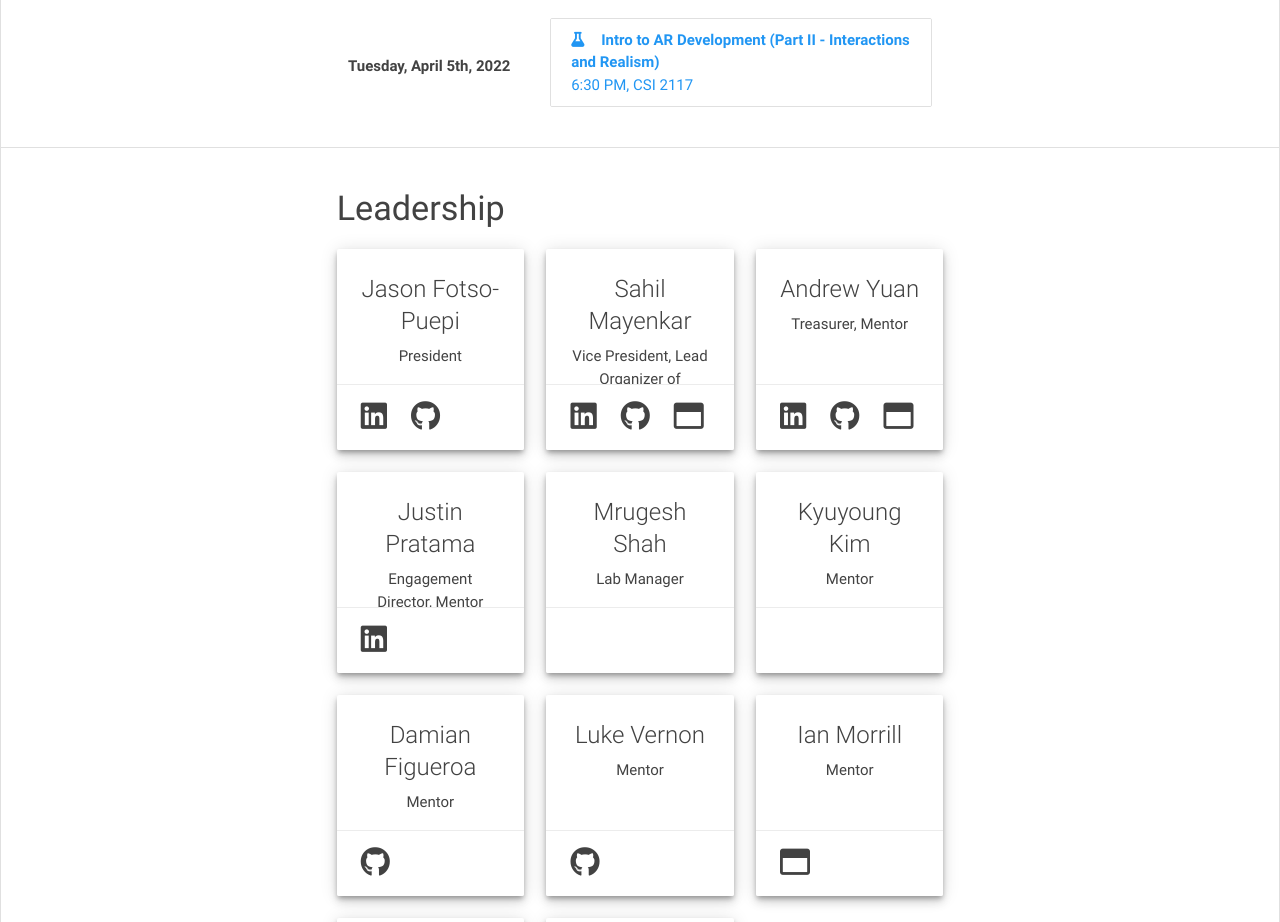
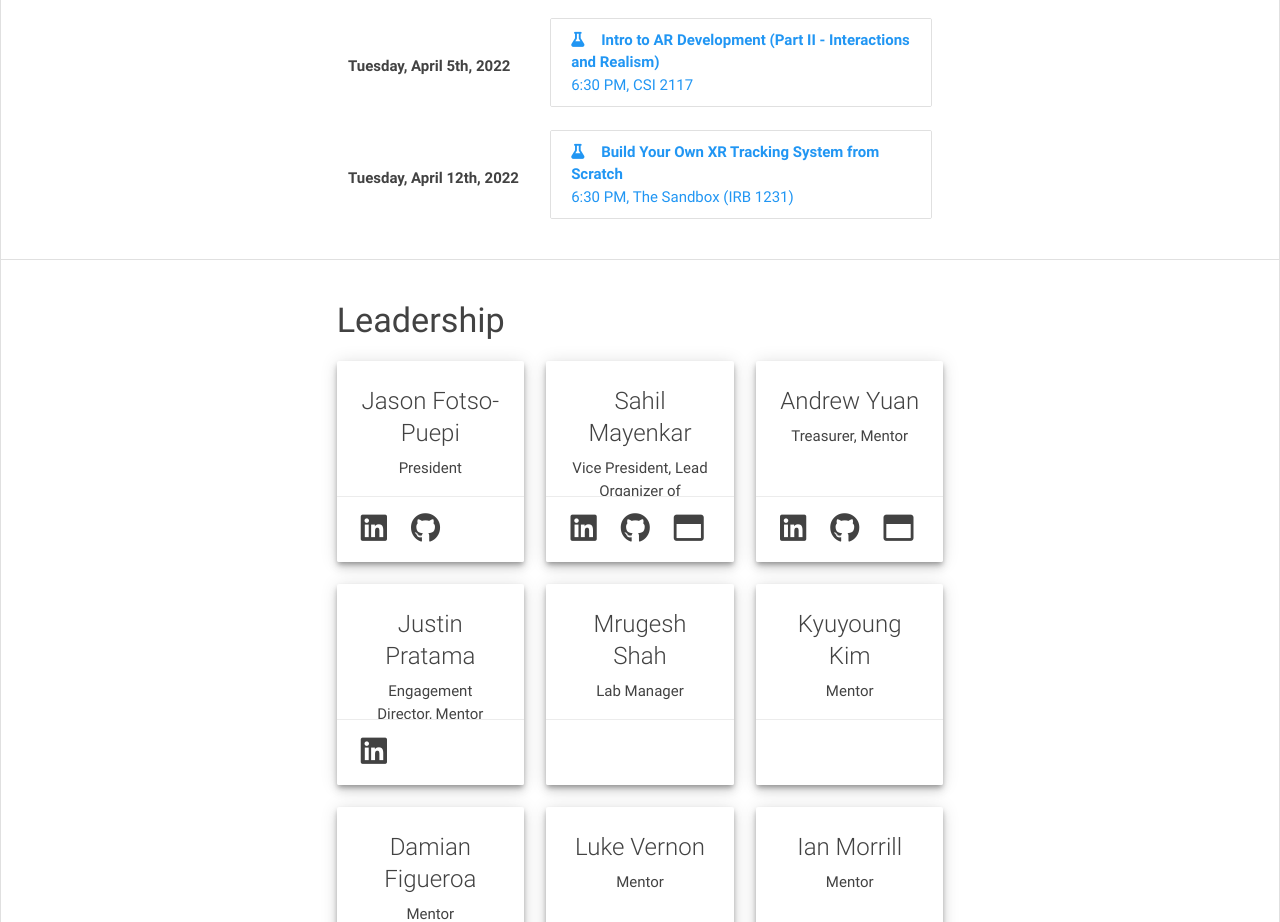
Before and after one commit to umdxrclub/xrc-prev-website, a React (Create React App) app: page / in a window 1280 px wide. Shown: the part 2420-3342 px from the top of the page. Built offline with nearby package versions, Linux system fonts and the light colour scheme.

Commit message:
Added Body Tracking Workshop

```diff
--- a/src/XR_CONSTANTS.js
+++ b/src/XR_CONSTANTS.js
@@ -217,6 +217,14 @@ module.exports = Object.freeze({
 			'location' : 'CSI 2117',
 			'url' : 'https://terplink.umd.edu/event/8043933',
 			'fa_icon' : 'fa-flask'
+		},
+		{
+			'name' : 'Build Your Own XR Tracking System from Scratch',
+			'date' : new Date(2022, 3, 12),
+			'time' : '6:30 PM',
+			'location' : 'The Sandbox (IRB 1231)',
+			'url' : 'https://terplink.umd.edu/event/8049140',
+			'fa_icon' : 'fa-flask'
 		}
 
 	],
```
